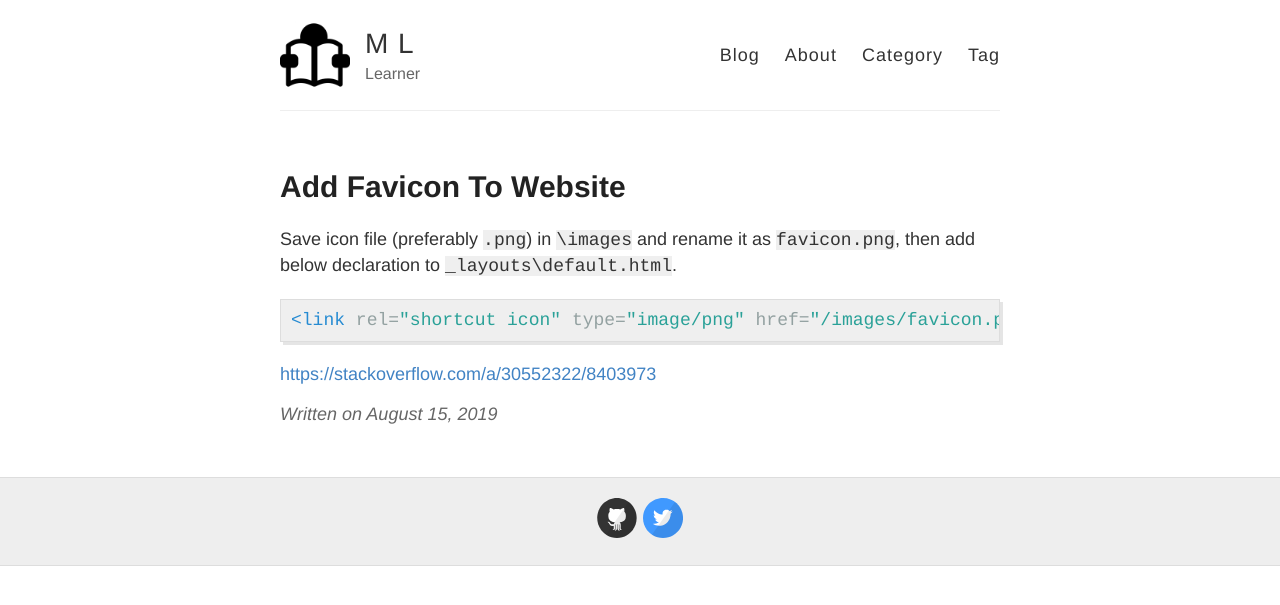
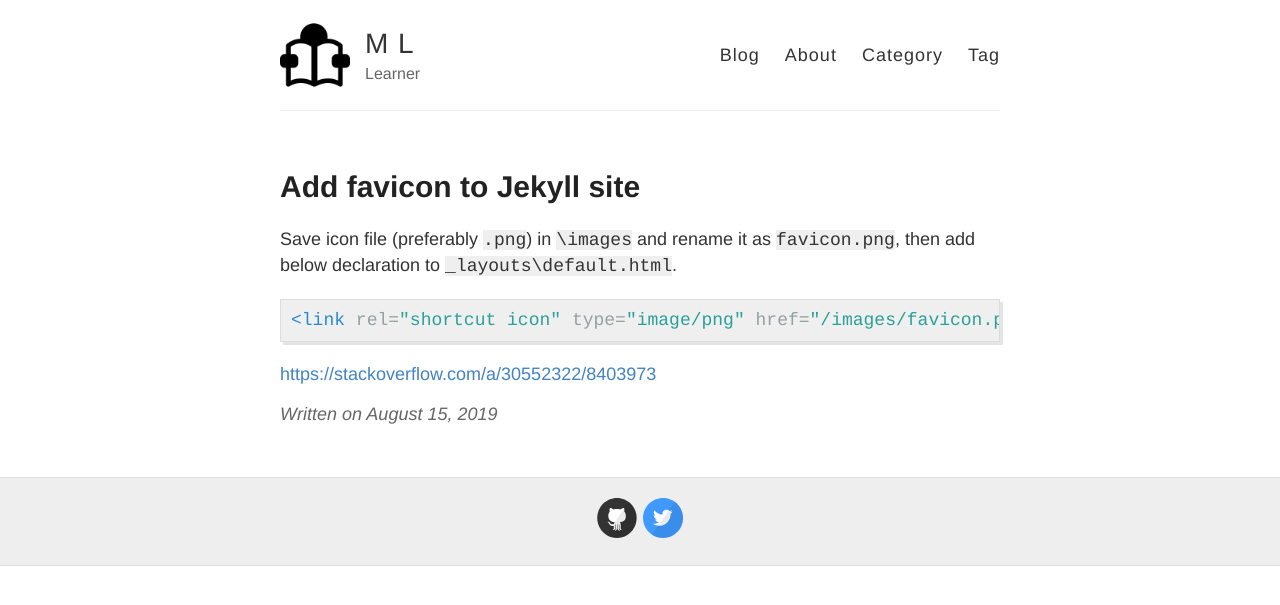
Before and after one commit to MingLang/MingLang.github.io, a Jekyll site: the page built from _posts/2019-08-15-Add-favicon-to-website.md, in a window 1280 px wide. Shown: the top 605 px of the page. Built offline with Jekyll 4.4.1, drawn with Linux system fonts in a browser that asks for light colours.

Commit message:
Update 2019-08-15-Add-favicon-to-website.md

```diff
--- a/_posts/2019-08-15-Add-favicon-to-website.md
+++ b/_posts/2019-08-15-Add-favicon-to-website.md
@@ -1,7 +1,7 @@
 ---
 layout: post
-Title: Add favicon to Jekyll site
-Category:
+title: Add favicon to Jekyll site
+category:
 tags: [Jekyll]
 ---
 
```
